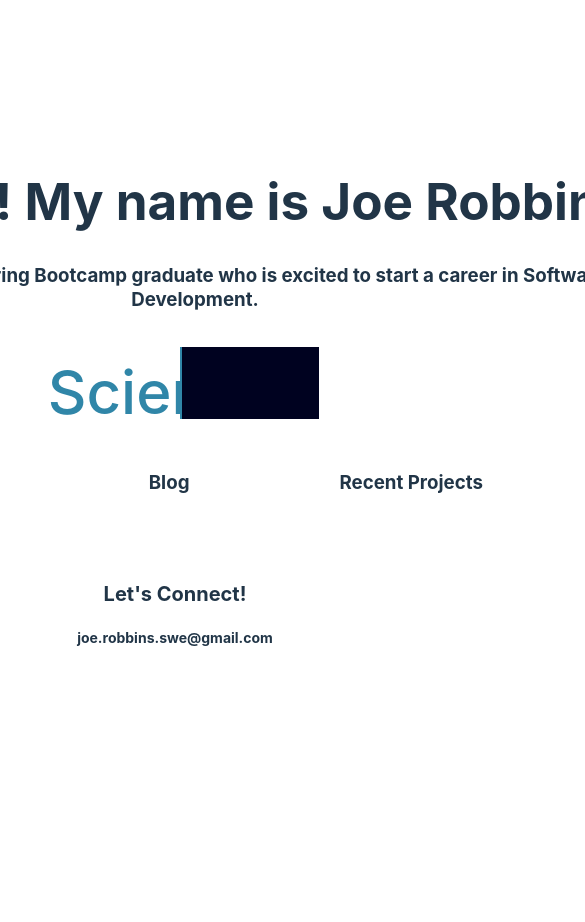
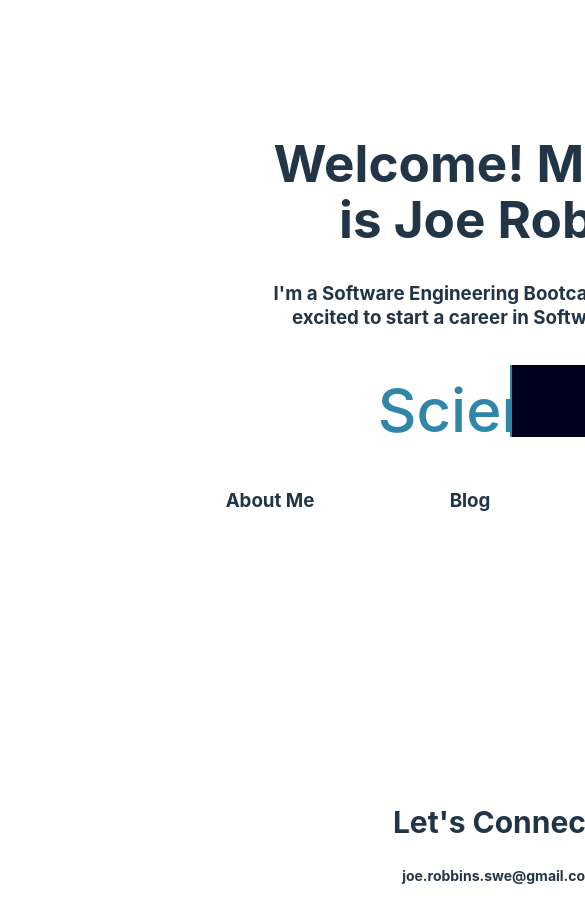
Before and after one commit to Jrobbins973/Joe-Robbins-SWE, a React (Create React App) app: page / in a window 390 px wide. Shown: the top 922 px of the page, 585 px wide, since content can reach past the window. Before the commit the page ends 844 px from the top, so only its background shows below. Built offline with nearby package versions, Linux system fonts and the light colour scheme.

Commit message:
fixing up mobile styling

```diff
--- a/src/components/HomePage.js
+++ b/src/components/HomePage.js
@@ -17,7 +17,7 @@ function HomePage() {
     return (
 <div>
         <h1>Welcome! My name is Joe Robbins</h1>
-        <h3 style={{width: '890px'}}>I'm a Software Engineering Bootcamp graduate who is excited to start a career in Software Development. </h3>
+        <h3>I'm a Software Engineering Bootcamp graduate who is excited to start a career in Software Development. </h3>
         <div className = "wrapper">
         <div className = "static-txt">    </div>
         <ul className = "dynamic-txts">
--- a/src/index.css
+++ b/src/index.css
@@ -53,6 +53,8 @@ h1 {
   font-size: 3.2em;
   line-height: 1.1;
 }
+
+
 
 button {
   border-radius: 8px;
@@ -455,3 +457,176 @@ button:focus-visible {
   bottom: 200px;
   right: 450px;
 }
+
+
+
+
+
+
+
+@media (max-width: 400px) {
+  :root {
+
+    position: relative;
+    left: 200px;
+    width: 200px;
+  }
+
+  :root h1{
+
+    position: relative;
+    width: 500px;
+    left: 270px;
+
+  }
+
+  :root h3{
+
+    position: relative;
+    width: 500px;
+    left: 270px;
+  }
+
+  .grid-container {
+    display: grid;
+    position: relative;
+    grid-template-columns: repeat(1, 1fr);
+    grid-template-rows: repeat(1, 250px);
+    margin: auto;
+    grid-gap: 100px;
+    grid-row-gap: 400px
+  }
+
+  .grid-items {
+    display: block;
+    margin: auto;
+    /* border: 2px solid white; */
+    padding-left: 15px;
+    padding-right: 15px;
+    padding-top: 15px;
+    box-shadow: 0px 0px 12px rgba(255, 255, 255, 0.687);
+    border-radius: 20px;
+    width: 500px;
+
+  }
+
+  .grid-items h2 {
+    border-bottom: 3px solid white;;
+  }
+
+  .grid-items h4 {
+    display: block;
+    position: relative;
+    width: 450px;
+    height: 100px;
+    left: 20px;
+    /* overflow: scroll; */
+  }
+
+  .grid-items img {
+    width: 400px;
+    height: 200px;
+    border-radius: 20px;
+  }
+
+  .grid-items button {
+    margin-bottom: 20px;
+    margin-left: 10px;
+  }
+
+  .portfolio-desc {
+    width: 500px;
+    margin-left: auto;
+    margin-right: auto;
+    padding: 10px;
+    margin-bottom: 50px;
+    border-radius: 10px;
+    /* border: 1px solid white; */
+    box-shadow: 0px 0px 10px white;
+    font-weight: 500;
+  }
+
+
+  .wrapper{
+    display: flex;
+    position: relative;
+    bottom: 00px;
+    left: 300px
+
+  }
+  .wrapper .static-txt{
+    position: relative;
+    color: #fff;
+    font-size: 60px;
+    font-weight: 400;
+    top: 48px;
+    right: -40px;
+  }
+  .wrapper .dynamic-txts{
+    margin-left: 15px;
+    height: 90px;
+    line-height: 90px;
+    overflow: hidden;
+  }
+  .dynamic-txts li{
+    list-style: none;
+    color: #3086a8;
+    font-size: 60px;
+    font-weight: 500;
+    position: relative;
+    top: 0;
+    animation: slide 12s steps(4) infinite;
+  }
+  @keyframes slide {
+    100%{
+      top: -360px;
+    }
+  }
+  .dynamic-txts li span{
+    position: relative;
+    margin: 5px 0;
+    line-height: 90px;
+  }
+  .dynamic-txts li span::after{
+    content: "";
+    position: absolute;
+    left: 0;
+    height: 100%;
+    width: 100%;
+    background: #000220;
+    border-left: 2px solid #3086a8;
+    animation: typing 3s steps(21) infinite;
+  }
+  @keyframes typing {
+    40%, 60%{
+      left: calc(100% + 30px);
+    }
+    100%{
+      left: 0;
+    }
+  }
+
+  .lets-connect {
+    position: relative;
+    left: 200px;
+    bottom: -200px;
+
+  }
+
+  .lets-connect p {
+    font-weight: 700;
+    font-size: 30px;
+  }
+
+
+  .nav-links {
+    display: flex;
+    position: relative;
+    left: 50px;
+  }
+
+  .nav-links h3 {
+    margin-left: -300px;
+  }
+
+}
```
